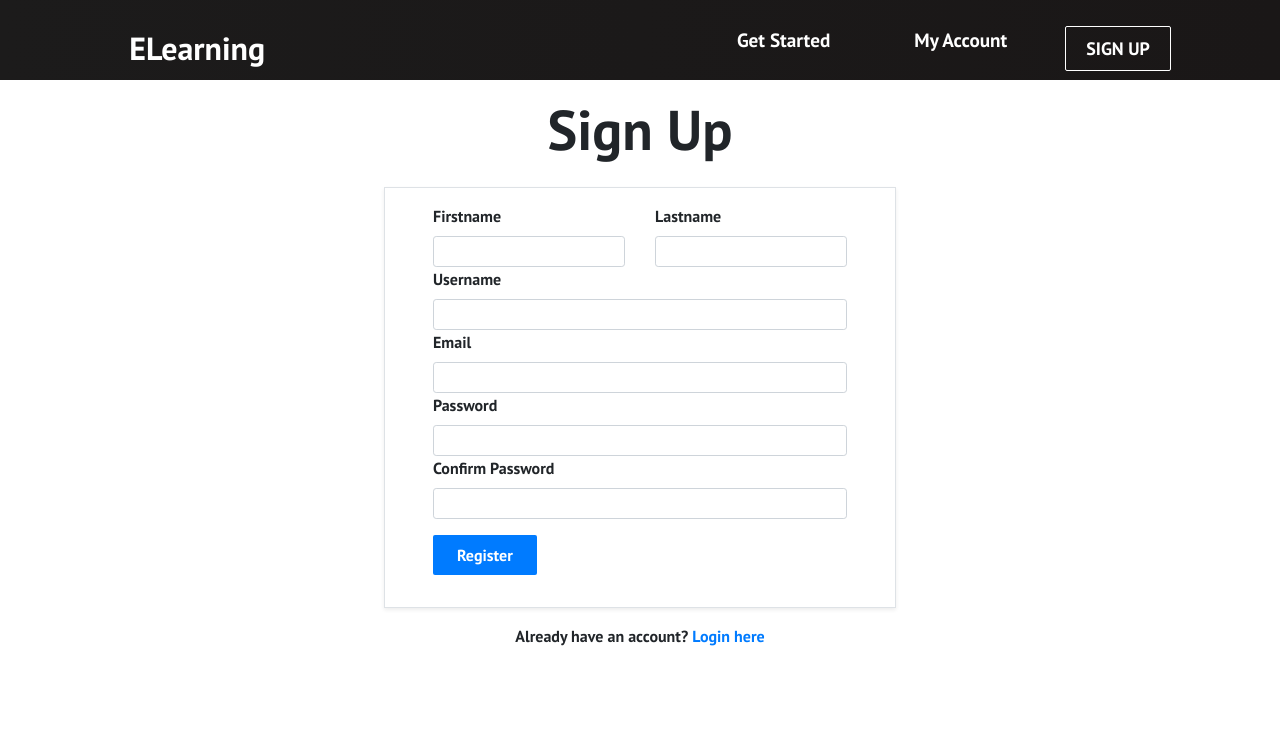
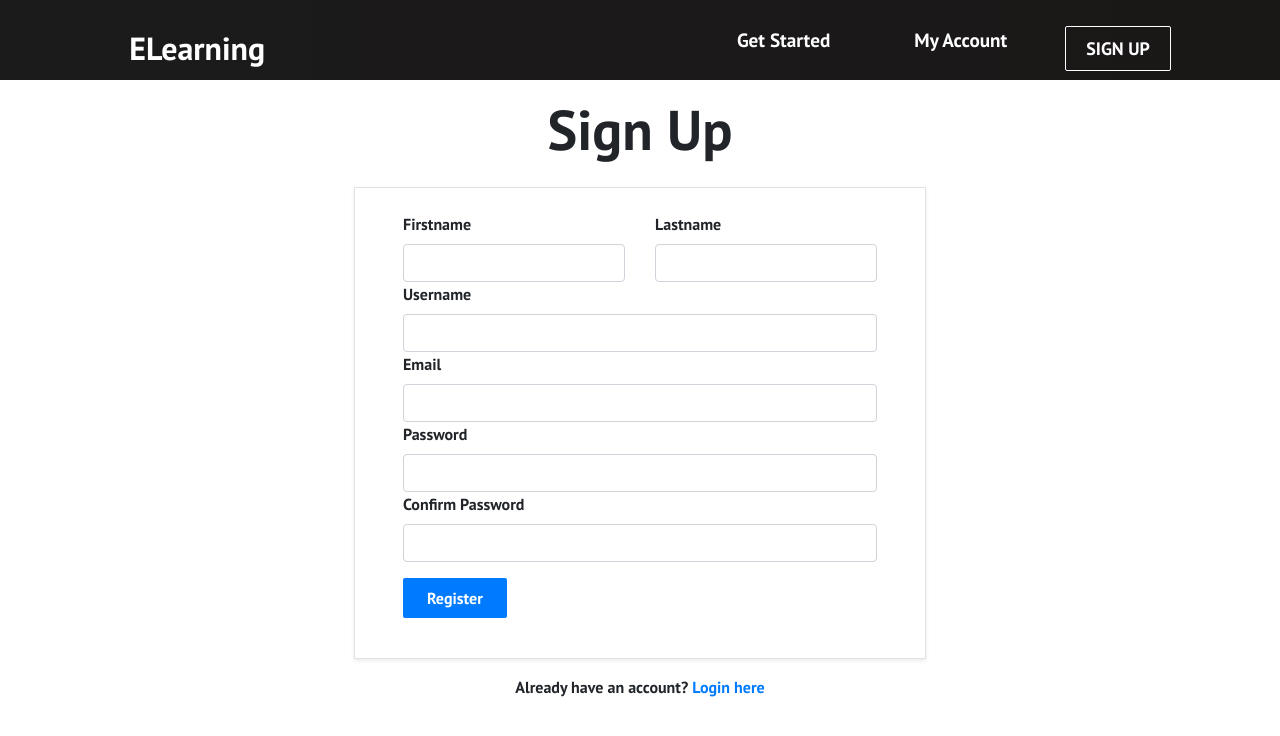
Before and after one commit to codyveladev/eLearning-Platform-Frontend, a React (Create React App) app: page /sign-up in a window 1280 px wide. Shown: the top 736 px of the page. Built offline with nearby package versions, Linux system fonts and the light colour scheme; the HTML template or start-up script is replaced by a standard one.

Commit message:
added registration feature

```diff
--- a/package.json
+++ b/package.json
@@ -3,11 +3,13 @@
   "version": "0.1.0",
   "private": true,
   "dependencies": {
+    "axios": "^0.21.1",
     "bootstrap": "^4.5.3",
     "icons": "^1.0.0",
     "react": "^17.0.1",
     "react-bootstrap": "^1.4.0",
     "react-dom": "^17.0.1",
+    "react-hook-form": "^6.15.5",
     "react-router-dom": "^5.2.0",
     "react-scripts": "1.1.5"
   },
--- a/src/components/pages/Login.js
+++ b/src/components/pages/Login.js
@@ -6,22 +6,22 @@ export default function Login() {
   return (
     <div>
       <Container>
-        <h2 className="display-4 text-center pt-4">Login</h2>
+        <h2 className="display-4 text-center pt-4">Log In</h2>
         <Container className="d-flex justify-content-center pt-3">
-          <div className="border shadow-sm py-3 px-5">
+          <div className="border shadow-sm py-4 px-5">
             <Form>
               <Form.Group>
                 <Row>
                   <Form.Label>Username</Form.Label>
-                  <Form.Control size="sm" type="text"></Form.Control>
+                  <Form.Control size="lg" type="text"></Form.Control>
                 </Row>
                 <Row>
                   <Form.Label>Password</Form.Label>
-                  <Form.Control size="sm" type="text"></Form.Control>
+                  <Form.Control size="lg" type="password"></Form.Control>
                 </Row>
                 <Row className="pt-3">
                   <Button className="px-4" variant="primary" type="submit">
-                    Login
+                    Log In
                   </Button>
                 </Row>
               </Form.Group>
--- a/src/components/pages/SignUp.js
+++ b/src/components/pages/SignUp.js
@@ -1,77 +1,165 @@
 import React, { useState } from "react";
 import "../../App.css";
-import { Container, Form, Col, Row, Button } from "react-bootstrap";
-import { Link } from "react-router-dom";
+import { Container, Form, Col, Row, Button, Alert } from "react-bootstrap";
+import { Link, useHistory } from "react-router-dom";
+import { useForm } from "react-hook-form";
+const axios = require("axios");
 
 export default function SignUp() {
-  const [data, setData] = useState({
-    firstName: "",
-    lastName: "",
-    userName: "",
-    email: "",
-    password: "",
-  });
+  //Used for the form | View docs -> https://react-hook-form.com/get-started
+  const { register, handleSubmit, errors } = useForm();
 
-  const handleChange = (e) => {
-    setData({ [e.target.name]: e.target.value });
-  };
+  //Used for setting the error message, could probably combine msg and msgVariant
+  const [msg, setMsg] = useState({ heading: "", body: "" });
+  const [msgVariant, setMsgVariant] = useState("");
+  const [showError, setShowError] = useState(false);
 
-  const handleSubmit = (e) => {
-    e.preventDefault();
-    console.log(data);
+  //Used for redirecting, Successful Registration -> Login Page
+  const history = useHistory();
+
+  const onSubmit = async (data, e) => {
+    //Verify the passwords match
+    if (data.password !== data.confirmPassword) {
+      //Render the error message
+      setMsgVariant("danger");
+      setMsg({ heading: "Error!", body: "Passwords do not match..." });
+      setShowError(true);
+
+      //Hide message after three seconds.
+      setTimeout(() => setShowError(false), 3000);
+      return;
+    } else {
+      //Drop the second password
+      delete data.confirmPassword;
+      try {
+        //Make a post request to the API to register the user
+        let res = await axios.post(
+          "http://localhost:8080/users/register",
+          data
+        );
+        //Display success message
+        setMsgVariant("success");
+        setMsg({ heading: "Success!", body: "Successfully Registered!" });
+        setShowError(true);
+
+        //Redirect the user to the login page after two seconds.
+        setTimeout(() => {
+          history.push("/login");
+        }, 2000);
+      } catch (error) {
+        if (error) {
+          //Handle the error message.
+          setMsgVariant("danger");
+          setMsg({ heading: "Error!", body: error.response.data });
+          setShowError(true);
+
+          //Hide the message after three seconds.
+          setTimeout(() => setShowError(false), 3000);
+          return;
+        }
+      }
+    }
   };
 
   return (
     <Container fluid className="pb-5">
       <h2 className="display-4 text-center pt-3">Sign Up</h2>
+      {/* Error message  */}
+      {showError ? (
+        <div className="d-flex justify-content-center">
+          <Alert className="py-3 px-5" variant={msgVariant}>
+            <Alert.Heading>{msg.heading}</Alert.Heading>
+            <p className="text-lead text-center">{msg.body}</p>
+          </Alert>
+        </div>
+      ) : (
+        <React.Fragment></React.Fragment>
+      )}
+      {/* Start of form */}
       <Container className="d-flex justify-content-center py-3">
-        <div className="border shadow-sm py-3 px-5">
-          <Form>
+        <div className="border shadow-sm py-4 px-5">
+          <Form onSubmit={handleSubmit(onSubmit)}>
             <Form.Group>
               <Row>
                 <Col>
                   <Form.Label>Firstname</Form.Label>
                   <Form.Control
                     name="firstName"
-                    size="sm"
+                    size="md"
+                    ref={register({ required: true })}
                     type="text"
-                    value={data.firstName}
-                    onChange={handleChange}
                   ></Form.Control>
+                  {errors.firstName && (
+                    <span className="text-danger">Firstname required!</span>
+                  )}
                 </Col>
                 <Col>
                   <Form.Label>Lastname</Form.Label>
                   <Form.Control
                     name="lastName"
-                    size="sm"
+                    size="md"
+                    ref={register({ required: true })}
                     type="text"
-                    value={data.lastName}
-                    onChange={handleChange}
                   ></Form.Control>
+                  {errors.lastName && (
+                    <span className="text-danger">Lastname required!</span>
+                  )}
                 </Col>
               </Row>
               <Row>
                 <Col>
                   <Form.Label>Username</Form.Label>
-                  <Form.Control size="sm" type="text"></Form.Control>
+                  <Form.Control
+                    size="md"
+                    ref={register({ required: true })}
+                    name="userName"
+                    type="text"
+                  ></Form.Control>
+                  {errors.userName && (
+                    <span className="text-danger">Username required!</span>
+                  )}
                 </Col>
               </Row>
               <Row>
                 <Col>
                   <Form.Label>Email</Form.Label>
-                  <Form.Control size="sm" type="email"></Form.Control>
+                  <Form.Control
+                    name="email"
+                    size="md"
+                    ref={register({ required: true })}
+                    type="email"
+                  ></Form.Control>
+                  {errors.email && (
+                    <span className="text-danger">Email required!</span>
+                  )}
                 </Col>
               </Row>
               <Row>
                 <Col>
                   <Form.Label>Password</Form.Label>
-                  <Form.Control size="sm" type="password"></Form.Control>
+                  <Form.Control
+                    name="password"
+                    size="md"
+                    ref={register({ required: true })}
+                    type="password"
+                  ></Form.Control>
+                  {errors.password && (
+                    <span className="text-danger">Passsword required!</span>
+                  )}
                 </Col>
               </Row>
               <Row>
                 <Col>
                   <Form.Label>Confirm Password</Form.Label>
-                  <Form.Control size="sm" type="password"></Form.Control>
+                  <Form.Control
+                    name="confirmPassword"
+                    size="md"
+                    ref={register({ required: true })}
+                    type="password"
+                  ></Form.Control>
+                  {errors.confirmPassword && (
+                    <span className="text-danger">Confirm Password!</span>
+                  )}
                 </Col>
               </Row>
               <Row className="pt-3">
@@ -86,7 +174,7 @@ export default function SignUp() {
         </div>
       </Container>
       <p className="text-center font-weight-light">
-        Already have an account? <Link to='/login'>Login here</Link>
+        Already have an account? <Link to="/login">Login here</Link>
       </p>
     </Container>
   );
```
Also changed, not shown: 1 other file (tests, documents, lock files or other folders).
